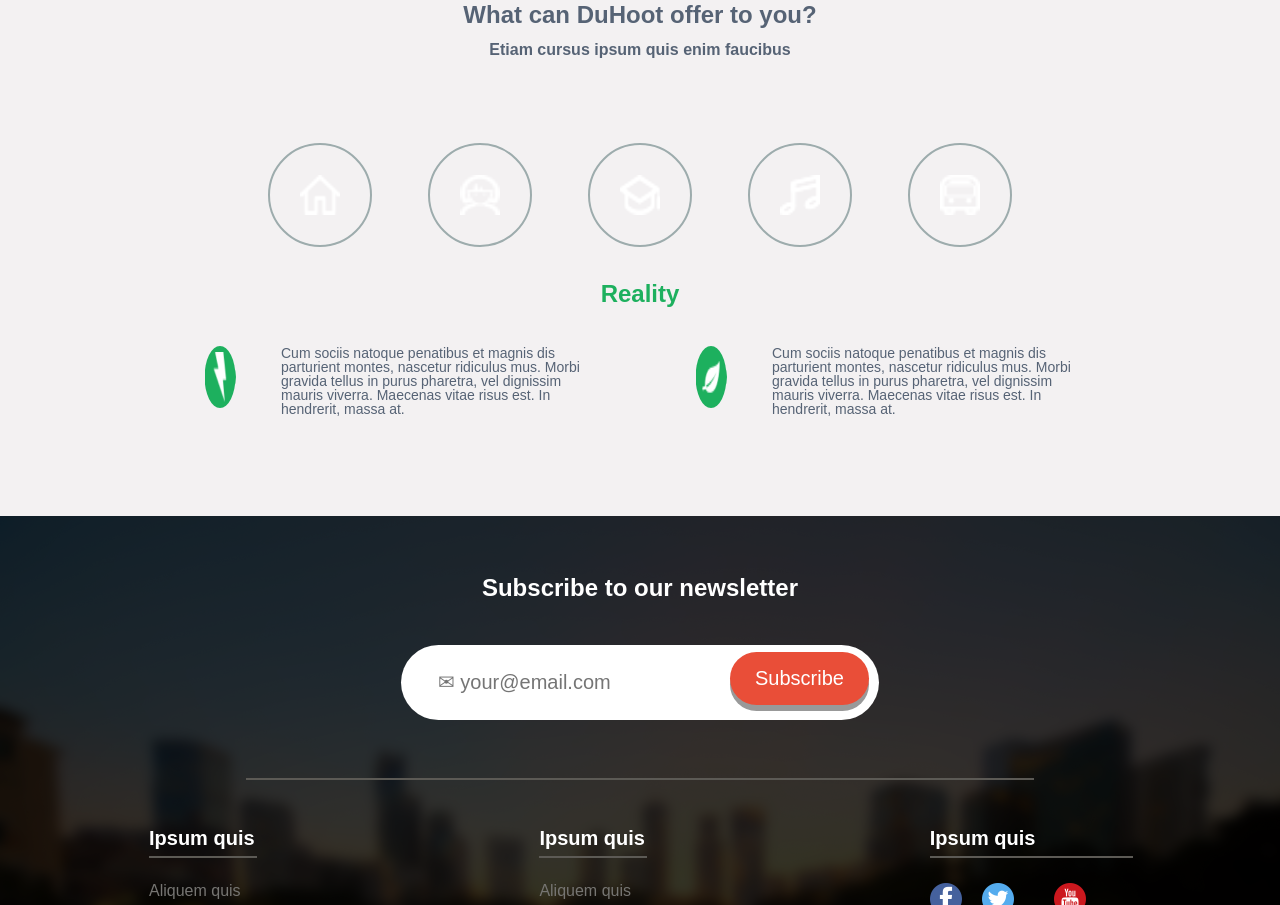
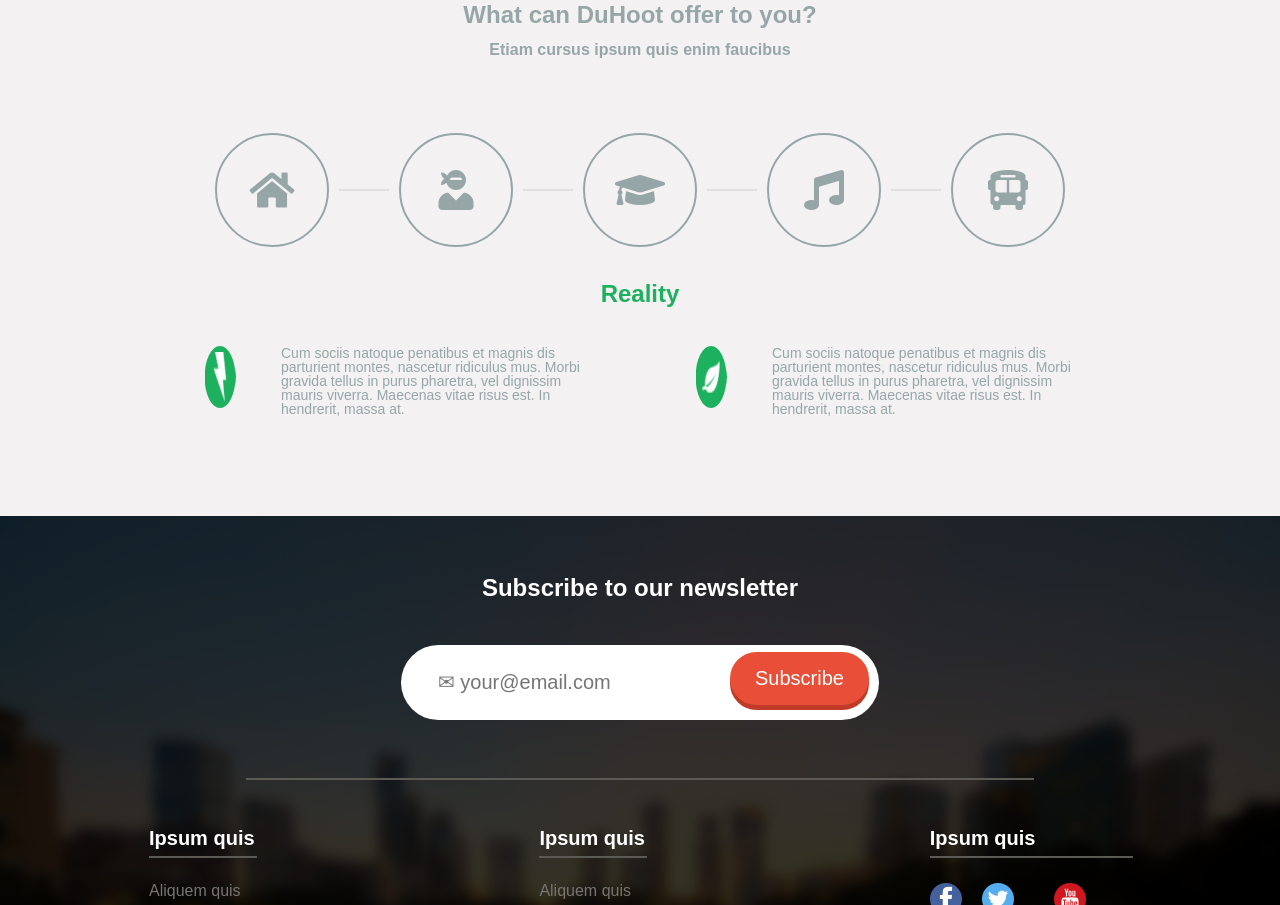
Before and after one commit to GiBOleG/Duhoot, a plain HTML site: page index.html in a window 1280 px wide. Shown: the part 1817-2722 px from the top of the page. Drawn offline with Linux system fonts and the light colour scheme.

Commit message:
correct offering_icons

```diff
--- a/css/style.css
+++ b/css/style.css
@@ -203,7 +203,7 @@ table {
     background-color: #e94e38;
     border: none;
     border-radius: 30px;
-    box-shadow: 0 6px #999;
+    box-shadow: 0 5px #bf3a27;
     margin-bottom: 40px;
 }
 .search_btn:hover {background-color: #c74230}
@@ -486,7 +486,7 @@ table {
     color: #e94e38;
 }
 .offering {
-    color: #566375;
+    color: #96a6a7;
     font-family: 'Montserrat', sans-serif;
     display: flex;
     align-items: center;
@@ -497,35 +497,42 @@ table {
     margin-bottom: 15px;
     font-size: 24px;
 }
+.offering_icons{
+    display: flex;
+    align-items: center;
+    justify-content: center;
+    width: 100%;
+    margin-top: 60px;
+}
+.offering_icon {
+    display: flex;
+    align-items: center;
+    justify-content: center;
+    width: 110px;
+    height: 110px;
+    border-radius: 100%;
+    border: 2px solid #96a6a7;
+}
+.offering_icon:hover{
+    border: 2px solid #1db05e;
+}
+.offering_icon i{
+    color: #96a6a7;
+    font-size: 40px;
+}
+.offering_icon i:hover{
+    color: #1db05e;
+}
 .offering h4 {
     margin-bottom: 15px;
     font-size: 16px;
 }
-.offering_icons {
-    display: flex;
-    flex-wrap: wrap;
-    align-items: center;
-    justify-content: center;
-    width: 100%;
-    margin-top: 70px;
-}
-.offering_icon {
-    display: flex;
-    justify-content: center;
-    align-items: center;
-    border: 2px solid #9dacad;
-    border-radius: 100%;
-    width: 100px;
-    height: 100px;
-    margin: 0 28px;
-}
-.offering_icon:hover {
-    border: 2px solid #1db05e;
-    background-color: #18cf69;
-}
-.offering_icon img {
-    width: 40%;
-    height: 40%;
+span.one {
+    height: 2px;
+    width: 50px;
+    display: block;
+    background: #DFDFDF;
+    margin: 10px;
 }
 .offering h3 {
     margin-top: 35px;
@@ -616,7 +623,7 @@ table {
     background-color: #e94e38;
     border: none;
     border-radius: 30px;
-    box-shadow: 0 6px #999;
+    box-shadow: 0 5px #bf3a27;
     margin-top: -3px;
     margin-bottom: 5px;
 }
--- a/index.html
+++ b/index.html
@@ -5,6 +5,7 @@
     <meta name="viewport"
           content="width=device-width, user-scalable=no, initial-scale=1.0, maximum-scale=1.0, minimum-scale=1.0">
     <title>Duhoot</title>
+    <link rel="stylesheet" href="https://use.fontawesome.com/releases/v5.7.2/css/all.css" integrity="sha384-fnmOCqbTlWIlj8LyTjo7mOUStjsKC4pOpQbqyi7RrhN7udi9RwhKkMHpvLbHG9Sr" crossorigin="anonymous">
     <link rel="stylesheet" href="css/style.css">
 </head>
 <body>
@@ -288,13 +289,17 @@
         <div class="offering">
             <h2>What can DuHoot offer to you?</h2>
             <h4>Etiam cursus ipsum quis enim faucibus</h4>
-            <ul class="offering_icons">
-                <li class="offering_icon"><img src="img/Vector Smart Object1.png" alt=""></li>
-                <li class="offering_icon"><img src="img/Vector Smart Object (2444.png" alt=""></li>
-                <li class="offering_icon"><img src="img/Vector Smart Object3.png" alt=""></li>
-                <li class="offering_icon"><img src="img/Vector Smart Object2.png" alt=""></li>
-                <li class="offering_icon"><img src="img/Vector Smart Object1 (2).png" alt=""></li>
-            </ul>
+            <div class="offering_icons">
+                <div class="offering_icon"><i class="fas fa-home"></i></div>
+                <span class="one"></span>
+                <div class="offering_icon"><i class="fas fa-user-ninja"></i></div>
+                <span class="one"></span>
+                <div class="offering_icon"><i class="fas fa-graduation-cap"></i></i></div>
+                <span class="one"></span>
+                <div class="offering_icon"><i class="fas fa-music"></i></div>
+                <span class="one"></span>
+                <div class="offering_icon"><i class="fas fa-bus-alt"></i></div>
+            </div>
             <h3>Reality</h3>
             <div class="real">
                 <div class="reality">
```
